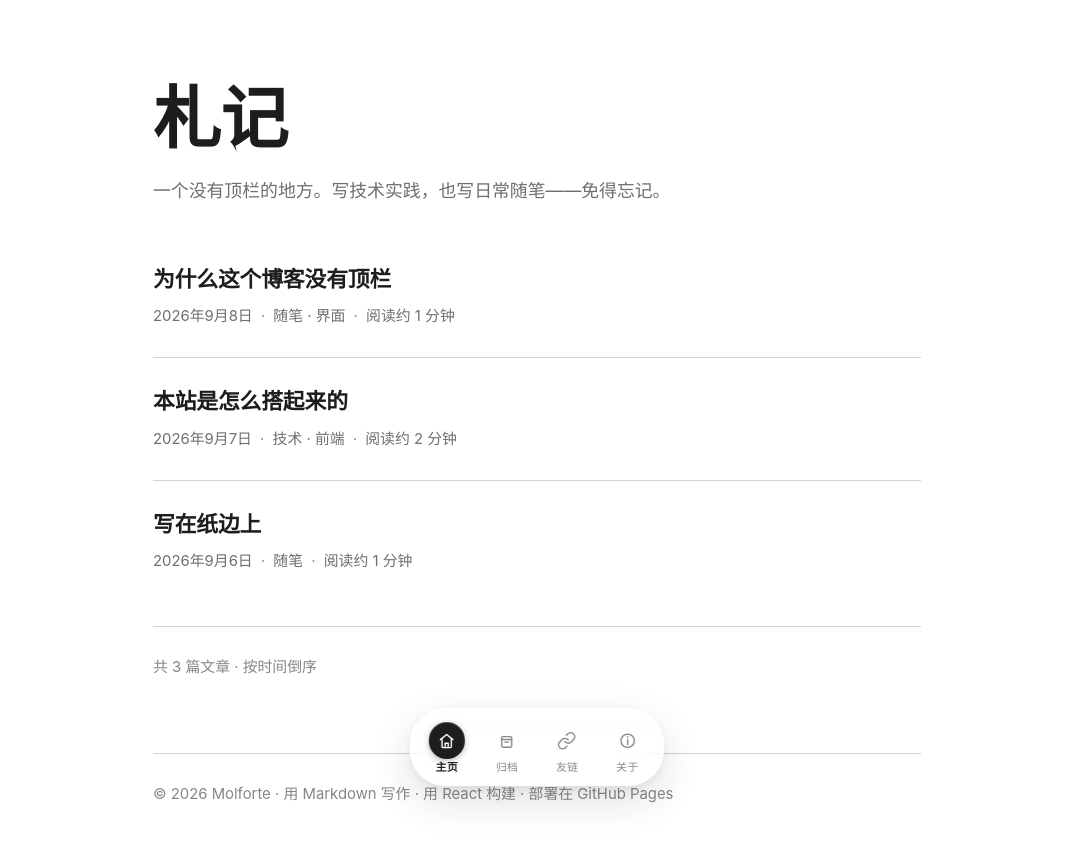
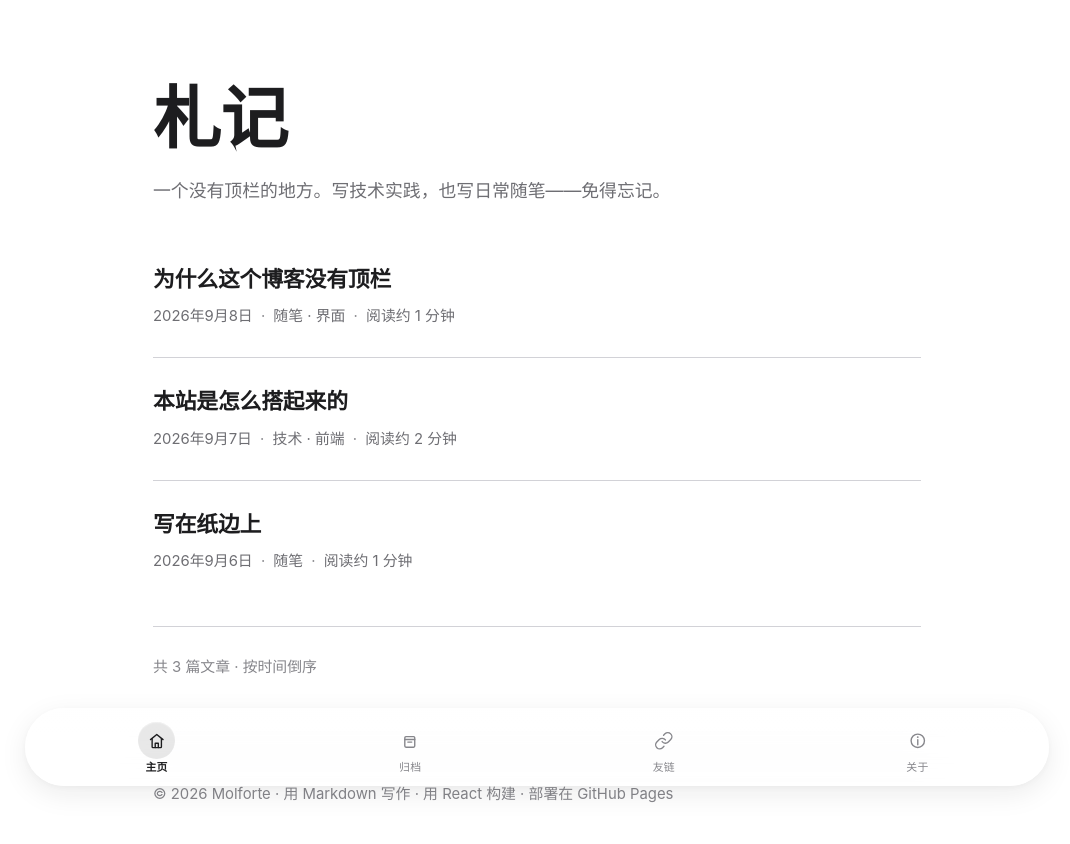
Before and after one commit to Molforte/Molforte.pages, a React (Vite) app: page / in a window 1280 px wide. Shown: the top 844 px of the page, without its empty margins (103-1173 px from the left). Built offline with nearby package versions, Linux system fonts and the light colour scheme.

Commit message:
style: 悬浮岛占整页宽 80%，玻璃调浅，选中改为略微加深

```diff
--- a/scripts/qa-audit.mjs
+++ b/scripts/qa-audit.mjs
@@ -25,8 +25,7 @@ async function audit(name, url, vw, vh) {
       island: bar && rect ? {
         tabCount: document.querySelectorAll('.apptabbar__tab').length,
         floating: Math.round(window.innerHeight - rect.bottom), // >0 即悬浮离底
-        width: Math.round(rect.width),
-        notFullWidth: rect.width < window.innerWidth - 40,
+        widthRatio: +(rect.width / window.innerWidth).toFixed(3), // 期望 ≈0.8
         centeredWithin: Math.abs(rect.left + rect.width / 2 - window.innerWidth / 2) <= 3,
         radius: cs(bar, 'borderRadius'),
         glass: cs(bar, 'backdropFilter') || cs(bar, '-webkit-backdrop-filter'),
--- a/src/styles/global.css
+++ b/src/styles/global.css
@@ -129,19 +129,20 @@ a {
   transform: translateX(-50%);
   z-index: 50;
   display: flex;
-  padding: 0.42rem;
-  border-radius: 2.1rem;
-  background: rgba(255, 255, 255, 0.52);
-  -webkit-backdrop-filter: blur(22px) saturate(1.8);
-  backdrop-filter: blur(22px) saturate(1.8);
-  border: 1px solid rgba(255, 255, 255, 0.65);
+  width: 80%; /* 占整页宽度的 80% */
+  padding: 0.42rem 0.3rem;
+  border-radius: 2.4rem;
+  background: rgba(255, 255, 255, 0.4); /* 磨砂调浅：更透明 */
+  -webkit-backdrop-filter: blur(16px) saturate(1.25);
+  backdrop-filter: blur(16px) saturate(1.25);
+  border: 1px solid rgba(255, 255, 255, 0.8);
   box-shadow:
-    0 14px 40px rgba(29, 29, 31, 0.14),
-    0 3px 10px rgba(29, 29, 31, 0.06),
-    inset 0 1px 0 rgba(255, 255, 255, 0.7);
+    0 8px 28px rgba(29, 29, 31, 0.08),
+    0 2px 8px rgba(29, 29, 31, 0.04),
+    inset 0 1px 0 rgba(255, 255, 255, 0.65);
 }
 
-/* 顶部高光：液态玻璃的受光面 */
+/* 顶部高光：更克制 */
 .apptabbar::before {
   content: '';
   position: absolute;
@@ -149,32 +150,35 @@ a {
   border-radius: inherit;
   background: linear-gradient(
     180deg,
-    rgba(255, 255, 255, 0.72),
-    rgba(255, 255, 255, 0) 46%
+    rgba(255, 255, 255, 0.5),
+    rgba(255, 255, 255, 0) 42%
   );
   pointer-events: none;
 }
 
 @supports not ((backdrop-filter: blur(1px)) or (-webkit-backdrop-filter: blur(1px))) {
   .apptabbar {
-    background: rgba(255, 255, 255, 0.94);
+    background: rgba(255, 255, 255, 0.9);
   }
 }
 
 .apptabbar__tabs {
   position: relative;
   display: flex;
+  width: 100%;
+  flex: 1;
   gap: 0.15rem;
 }
 
 .apptabbar__tab {
+  flex: 1 1 0;
   min-width: 0;
   display: flex;
   flex-direction: column;
   align-items: center;
   justify-content: center;
   gap: 0.18rem;
-  padding: 0.34rem 0.62rem 0.3rem;
+  padding: 0.34rem 0.4rem 0.3rem;
   color: var(--text-3);
   text-decoration: none;
   -webkit-tap-highlight-color: transparent;
@@ -209,7 +213,7 @@ a {
   transition: color 0.2s ease;
 }
 
-/* 选中加深：图标落入深色小泡，标签转为墨色加粗 */
+/* 选中：略微加深——图标与文字转墨色，背后只有一层极淡的暗化 */
 .apptabbar__tab.is-active {
   color: var(--text);
 }
@@ -219,14 +223,12 @@ a {
 }
 
 .apptabbar__tab.is-active .apptabbar__icon-wrap {
-  background: var(--text);
-  box-shadow:
-    inset 0 1px 1px rgba(255, 255, 255, 0.25),
-    0 2px 6px rgba(29, 29, 31, 0.28);
+  background: rgba(29, 29, 31, 0.1);
+  box-shadow: inset 0 1px 1px rgba(255, 255, 255, 0.4);
 }
 
 .apptabbar__tab.is-active .apptabbar__icon {
-  color: #fff;
+  color: var(--text);
 }
 
 .apptabbar__tab:focus-visible {
```
